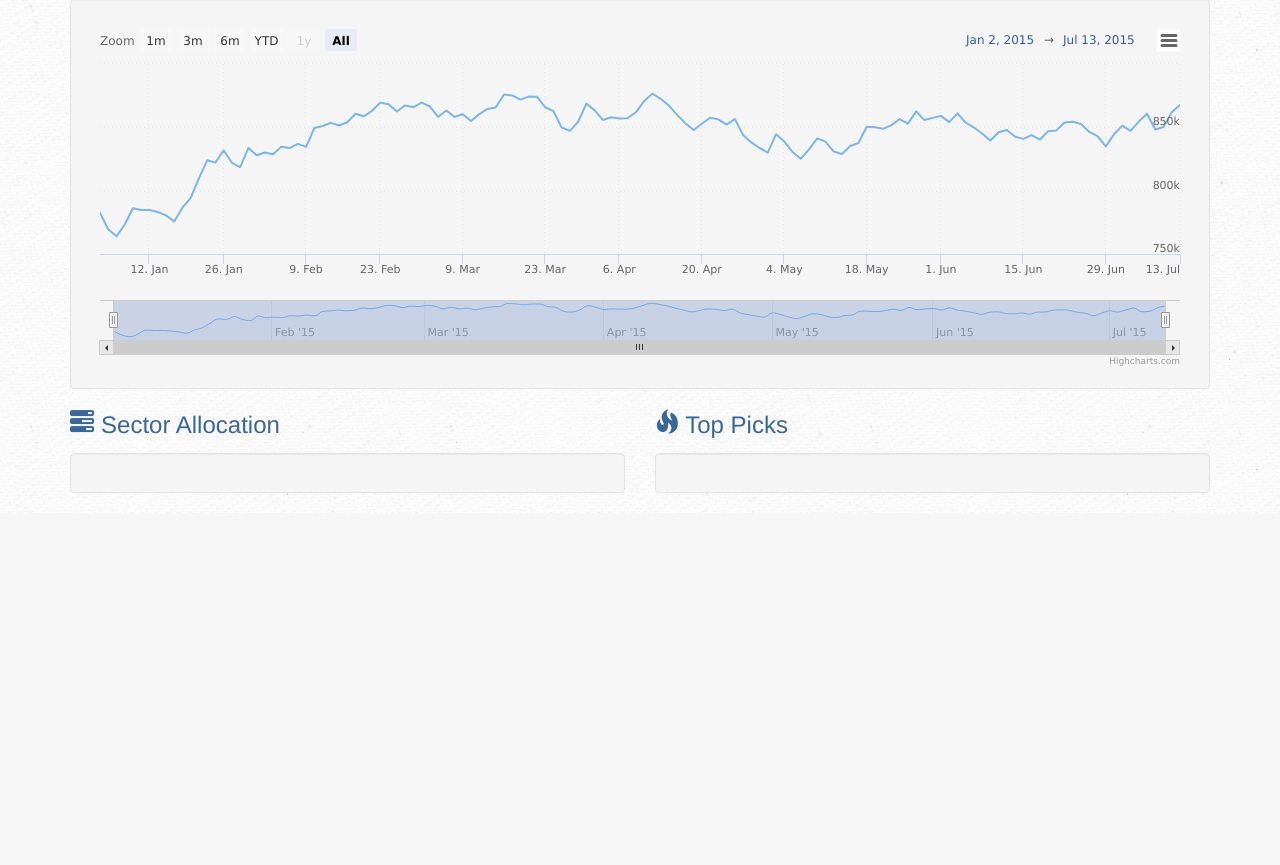
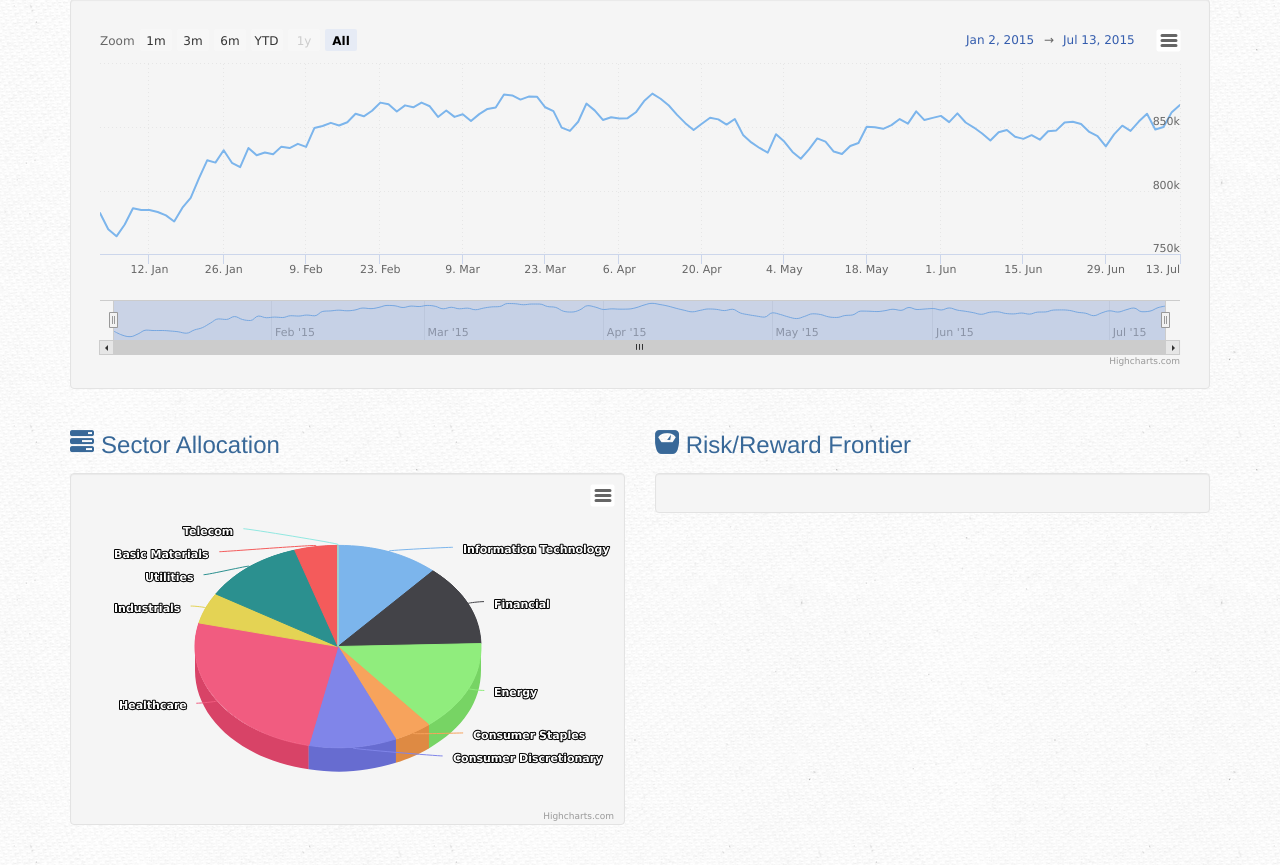
Before and after one commit to Liam-F/SSIF-Performance-Dashboard, a Django app: template dashboard/templates/dashboard/index.html in a window 1280 px wide. Shown: the part 403-1268 px from the top of the page. Before the commit the page ends 915 px from the top, so only its background shows below. Run offline with Django 3.2, Linux system fonts and the light colour scheme; the template is opened without the code that fills it, so the values that code supplies are empty; data comes from the database, SQL or seed files in the repository; some libraries are stand-ins or nearby versions; some web fonts are replaced.

Commit message:
m2.6
pie chart,
started on riskreward

```diff
--- a/dashboard/static/dashboard/styles.css
+++ b/dashboard/static/dashboard/styles.css
@@ -52,6 +52,7 @@
 
 .well{
     margin-top:15px;
+    margin-bottom: 40px;
 }
 
 body {
--- a/dashboard/templates/dashboard/index.html
+++ b/dashboard/templates/dashboard/index.html
@@ -8,7 +8,8 @@
     <link href="https://maxcdn.bootstrapcdn.com/bootstrap/3.3.5/css/bootstrap.min.css" rel="stylesheet">
     <script src="https://maxcdn.bootstrapcdn.com/bootstrap/3.3.5/js/bootstrap.min.js"></script>
     <script src="http://code.highcharts.com/stock/highstock.js"></script>
-    <script src="http://code.highcharts.com/stock/modules/exporting.js"></script>
+    <script src="http://code.highcharts.com/highcharts-3d.js"></script>
+    <script src="http://code.highcharts.com/modules/exporting.js"></script>
     <link href="https://maxcdn.bootstrapcdn.com/bootswatch/3.3.5/journal/bootstrap.min.css" rel="stylesheet">
     {% load staticfiles %}
     <link href="{% static 'dashboard/styles.css' %}" rel="stylesheet">
@@ -41,6 +42,37 @@
 
     });
     </script>
+
+    <!-- Allocation Pie Chart -->
+    <script type="text/javascript">
+    $(function () {
+
+        $.getJSON('/allocationjson', function (data) {
+            // Create the chart
+            $('#allocation').highcharts({
+                chart:{backgroundColor:null,
+                       type: 'pie',
+                       options3d: {
+                            enabled: true,
+                            alpha: 45,
+                            beta: 0
+                       }},
+                plotOptions: {
+                    pie: {
+                        allowPointSelect: true,
+                        cursor: 'pointer',
+                        depth: 45,
+                        dataLabels: { distance: 5 }
+                }},
+                title : {text : ''},
+                tooltip: {pointFormat: '{series.name}: <b>{point.percentage:.1f}%</b>'},
+                series : [{name: 'Allocation', data : data}]
+            });
+        });
+
+    });
+    </script>
+
 </head>
 <body>
     <div class="pattern"> </div>
@@ -87,12 +119,12 @@
         </div>
         <div class="col-md-6 zero-left-pad">
             <h3 class="deepblue"><span class="glyphicon glyphicon-tasks" aria-hidden="true"></span> Sector Allocation</h3>
-            <div class="well">
-
+            <div class="well zeropad">
+                <div id="allocation" style="height: 350px;"></div>
             </div>
         </div>
         <div class="col-md-6 zero-right-pad">
-            <h3 class="deepblue"><span class="glyphicon glyphicon-fire" aria-hidden="true"></span> Top Picks</h3>
+            <h3 class="deepblue"><span class="glyphicon glyphicon-scale" aria-hidden="true"></span> Risk/Reward Frontier</h3>
             <div class="well">
 
             </div>
--- a/dashboard/urls.py
+++ b/dashboard/urls.py
@@ -4,5 +4,7 @@
 
 urlpatterns = [
     url(r'^$', views.index, name='index'),
-    url(r'^portfoliojson$', views.portfoliojson, name='portfolio')
+    url(r'^portfoliojson$', views.portfoliojson, name='portfolio'),
+    url(r'^frontierjson$', views.frontierjson, name='frontier'),
+    url(r'^allocationjson$', views.allocationjson, name='allocation'),
 ]
--- a/dashboard/views.py
+++ b/dashboard/views.py
@@ -6,7 +6,8 @@
 import json
 import pandas as pd
 import numpy as np
-import pdb;
+import pdb
+#from scipy import optimize
 
 #since epoch milliseconds
 def unix_time(dte):
@@ -40,6 +41,7 @@
     beta = np.cov(r,r_b)[0,1]/np.var(r_b) # Beta
     alpha = (np.mean(r) - np.mean(r_b)*beta)*100*252
 
+
     # Template and output
     template = loader.get_template('dashboard/index.html')
     context = RequestContext(request, {
@@ -56,9 +58,63 @@
 def portfoliojson(request):
     # Template and output
     p = list(Portfolio.objects.all().order_by('date').values('date', 'value', 'cash'))
-    # Adhere to ISO8601
+
     e = []
     for i,dp in enumerate(p):
         e.append([ unix_time(dp['date']), round(dp['value']+dp['cash'])])
 
     return JsonResponse(e, safe=False)
+
+def allocationjson(request):
+
+    sectors = {'Information Technology': 0,
+               'Financial': 0,
+               'Energy':0,
+               'Consumer Staples': 0,
+               'Consumer Discretionary': 0,
+               'Healthcare': 0,
+               'Industrials': 0,
+               'Utilities': 0,
+               'Basic Materials': 0,
+               'Telecom': 0}
+
+    p = Portfolio.objects.filter(date__lte = dt.datetime.now()).order_by('-date')[0].value
+    for a in Asset.objects.all():
+        if a.industry in sectors.keys():
+            sectors[a.industry] += a.calculateHoldingValue(ddate = dt.datetime.now())/p
+
+    temp = []
+    for s,per in sectors.items():
+        temp.append({'name': s, 'y': per})
+
+    return JsonResponse(temp, safe=False)
+
+def frontierjson(request):
+    exclusion_list = ['USDCAD=X', '^GSPTSE', '^GSPC', 'XLS'] #Excelis is missing data
+
+    # Markowitz Frontier
+    r = pd.DataFrame(Asset.objects.all().first().getReturns()) # get the first asset to start it
+    for a in Asset.objects.all()[1:]:
+        if a.ticker not in exclusion_list:
+            r = r.merge(pd.DataFrame(a.getReturns()), on='date')
+    r = r[:, 1:] # Remove date column
+
+    # First calculate Min variance
+    n = r.columns
+    covar = r.cov()
+    er = r.mean(axis=1)
+    cons = ({'type': 'eq', 'fun': lambda x: 1-sum(x)},)
+   # w = optimize.minimize(lambda x, covar: np.dot(x,np.dot(covar,x)),
+   #                       x0=np.array([1.0/n]*n), #Initial guess of 1/N
+   #                       args=(covar), # Pass in arguments
+   #                       method='SLSQP', jac=False, #Jacobian vector
+    #                      constraints=cons, # constraints set as above
+    #                      options=({'maxiter': 1e4}))   #Ensure convergence
+   # r_r = [np.sqrt(w.fun), np.dot(w.x, er)]
+
+    # Loop
+    eps = 0.001 # margin of increase in risk
+    n = 50 # number of iterations
+
+
+    return JsonResponse(r, safe=False)
```
